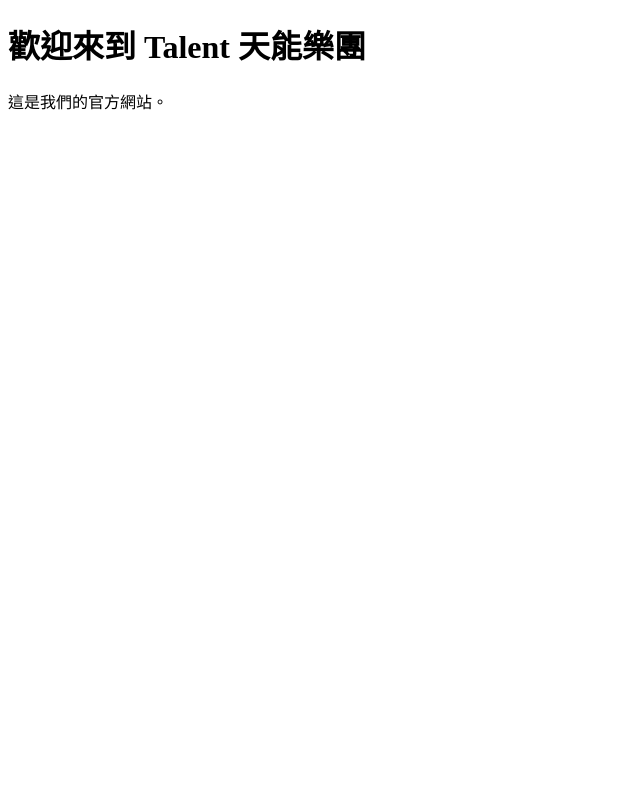
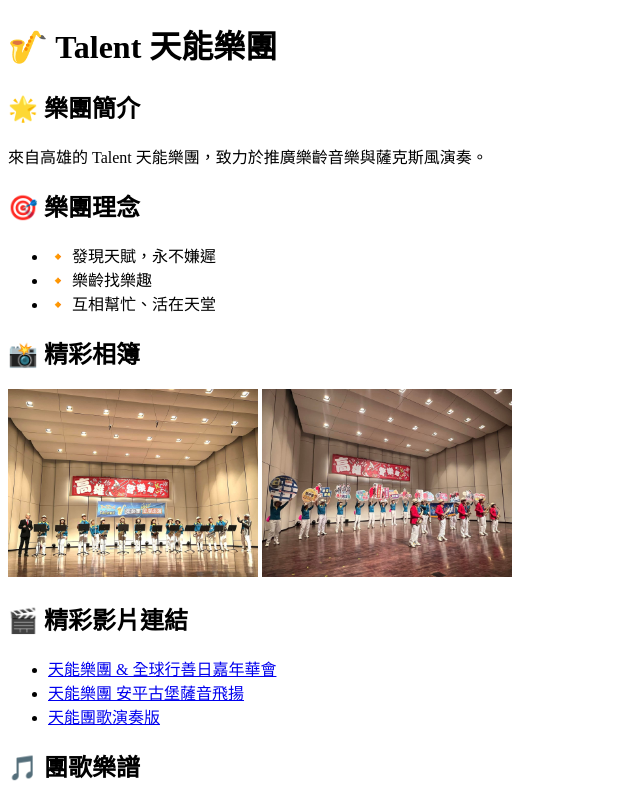
Before and after one commit to talent-2025/talent-band, a plain HTML site: page index.html in a window 1280 px wide. Shown: the top 800 px of the page, without its empty margins (0-640 px from the left). Drawn offline with Linux system fonts and the light colour scheme.

Commit message:
Add files via upload

```diff
--- a/index.html
+++ b/index.html
@@ -3,10 +3,37 @@
 <html lang="zh-Hant">
 <head>
     <meta charset="UTF-8">
+    <meta name="viewport" content="width=device-width, initial-scale=1.0">
     <title>Talent 天能樂團</title>
 </head>
 <body>
-    <h1>歡迎來到 Talent 天能樂團</h1>
-    <p>這是我們的官方網站。</p>
+    <h1>🎷 Talent 天能樂團</h1>
+    <h2>🌟 樂團簡介</h2>
+    <p>來自高雄的 Talent 天能樂團，致力於推廣樂齡音樂與薩克斯風演奏。</p>
+
+    <h2>🎯 樂團理念</h2>
+    <ul>
+        <li>🔸 發現天賦，永不嫌遲</li>
+        <li>🔸 樂齡找樂趣</li>
+        <li>🔸 互相幫忙、活在天堂</li>
+    </ul>
+
+    <h2>📸 精彩相簿</h2>
+    <img src="photo1.jpeg" width="250">
+    <img src="photo2.jpeg" width="250">
+
+    <h2>🎬 精彩影片連結</h2>
+    <ul>
+        <li><a href="https://youtu.be/29yblOBeJUU" target="_blank">天能樂團 & 全球行善日嘉年華會</a></li>
+        <li><a href="https://youtu.be/5ZCD_m4dM0I" target="_blank">天能樂團 安平古堡薩音飛揚</a></li>
+        <li><a href="https://youtu.be/S5DDnKEa8zs" target="_blank">天能團歌演奏版</a></li>
+    </ul>
+
+    <h2>🎵 團歌樂譜</h2>
+    <img src="anthem_score.jpeg" width="300">
+
+    <footer>
+        <p>📧 聯絡我們：talent.sax@gmail.com</p>
+    </footer>
 </body>
 </html>
```
Also changed, not shown: anthem_score.jpeg (added), photo1.jpeg (added), photo2.jpeg (added).
